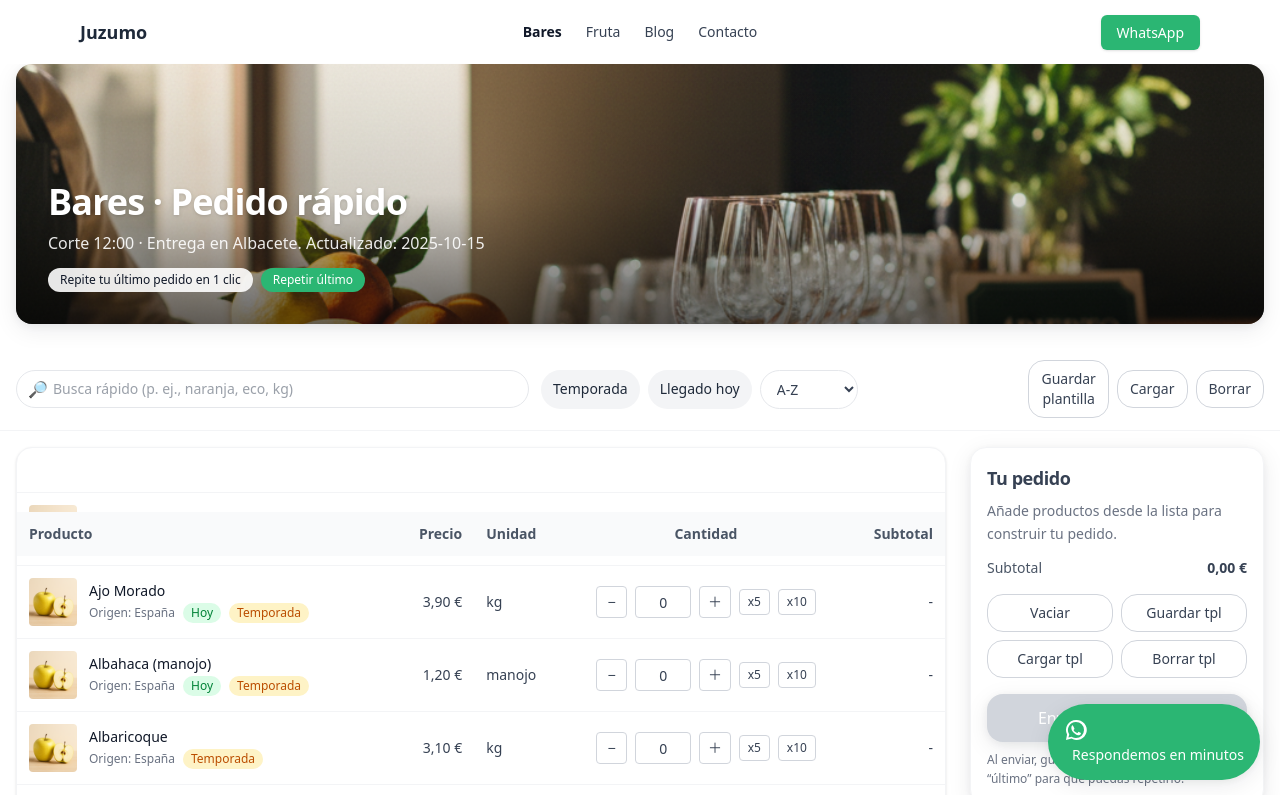
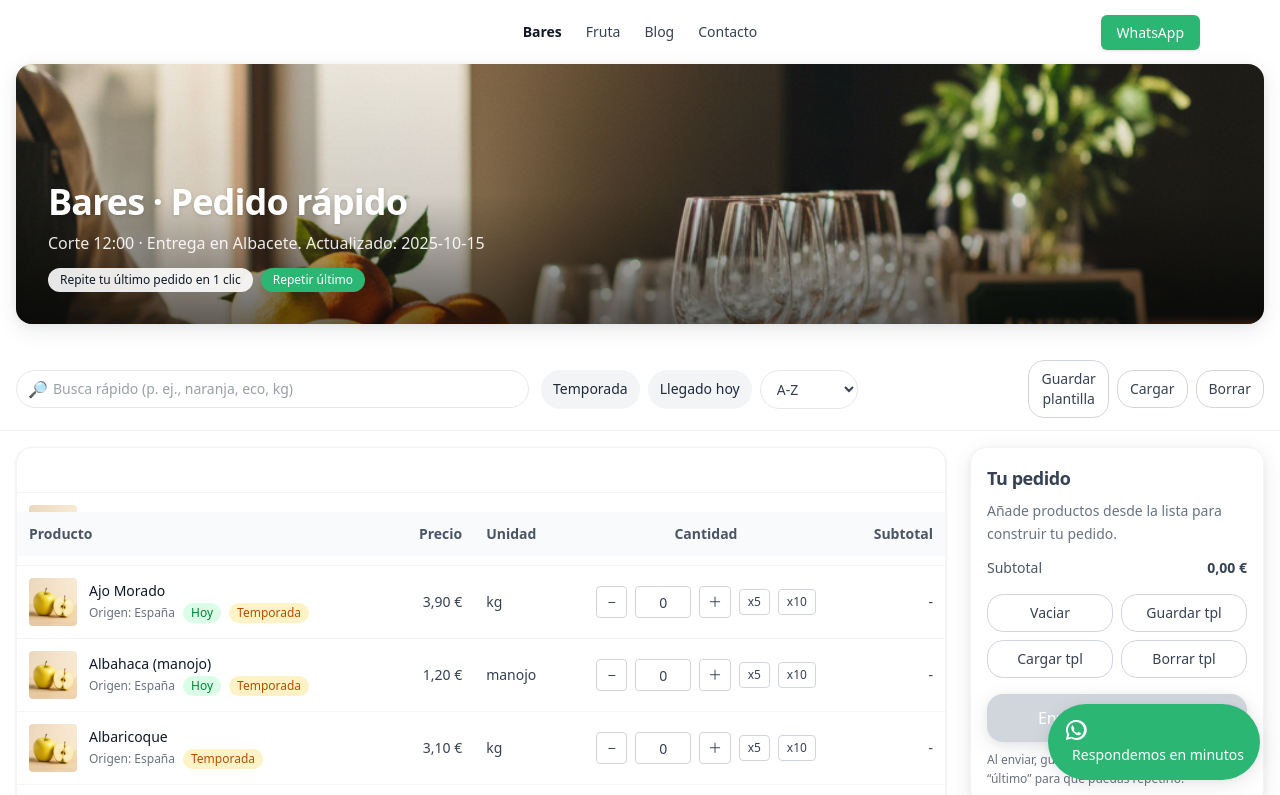
Before and after one commit to Ecomont/Juzumo, a Next.js app in the folder juzumoWeb/: page /bares in a window 1280 px wide. Shown: the top 795 px of the page. Built offline with nearby package versions, Linux system fonts and the light colour scheme.

Commit message:
Refactor code structure for improved readability and maintainability

```diff
--- a/juzumoWeb/app/globals.css
+++ b/juzumoWeb/app/globals.css
@@ -167,3 +167,37 @@
 @media (prefers-reduced-motion: reduce){
   *{ animation: none !important; transition: none !important; scroll-behavior: auto !important; }
 }
+
+/* ========= 11) Cruce logos ========= */
+@layer components{
+  /* Logo del hero (grande) */
+  .logo-hero{
+    opacity: 1;
+    transform: scale(1);
+    transition: opacity var(--dur-ui) var(--ease-inout), transform var(--dur-ui) var(--ease-inout);
+    will-change: opacity, transform;
+  }
+  /* Logo del nav (pequeño) */
+  .logo-nav{
+    opacity: 0;
+    transform: translateY(-4px);
+    pointer-events: none;
+    transition: opacity var(--dur-ui) var(--ease-inout), transform var(--dur-ui) var(--ease-inout);
+    will-change: opacity, transform;
+  }
+  /* Estado compacto: lo activa el Header via .nav-compact en <html> */
+  .nav-compact .logo-hero{
+    opacity: 0;
+    transform: scale(.96);
+    pointer-events: none;
+  }
+  .nav-compact .logo-nav{
+    opacity: 1;
+    transform: translateY(0);
+    pointer-events: auto;
+  }
+  /* Convierte /img/logo.svg a blanco sobre el hero (si no tienes versión blanca) */
+  .logo-white{
+    filter: invert(1) brightness(100%);
+  }
+}
--- a/juzumoWeb/app/page.tsx
+++ b/juzumoWeb/app/page.tsx
@@ -18,6 +18,7 @@ export default function Page() {
 
 
       <Hero
+
         titulo="Fruta fresca para tu bar"
         subtitulo="Entrega rápida, precios claros y producto de temporada."
         ctaLabel="Pedir por WhatsApp"
@@ -27,35 +28,38 @@ export default function Page() {
         caption="Vídeo sin audio mostrando fruta fresca y reparto."
       />
 
-      {/* Full-bleed wrapper to make the bar strip span the entire screen */}
-      <div className="relative left-1/2 right-1/2 -mx-[50vw] w-screen">
-        <div className="mx-auto transform-gpu md:scale-105">
+      <div id="nav-sentinel" className="h-px" />
+
+
+      {/* Full-bleed del BarStrip */}
+      <div className="relative left-1/2 right-1/2 -mx-[50vw] w-screen isolate z-0 mb-8 md:mb-12">
+        <div className="mx-auto transform-gpu md:scale-[1.01] relative z-0">
           <BarStrip />
         </div>
       </div>
 
+      {/* 👇 Sentinel: cuando desaparece del viewport, activamos el nav compacto */}
 
 
-      <SectionCard className="-mt-8">
-        <div className="grid gap-6 md:grid-cols-3 stagger">
-          <SectionCard style={{ ['--i' as any]: 0 }}>
+      {/* Cards stacked vertically */}
+      <section className="mx-auto max-w-6xl px-4 relative z-10 mt-0 md:mt-4 space-y-10 md:space-y-12">
+        <SectionCard className="p-6 md:p-8">
           <h2 className="text-h2 mb-6">Fruta destacada</h2>
           <FruitGrid fruits={FRUTAS.slice(0,6)} />
           <div className="mt-6"><Link className="underline" href="/fruta">Ver lista completa</Link></div>
         </SectionCard>
 
-          <SectionCard style={{ ['--i' as any]: 1 }}>
+        <SectionCard className="p-6 md:p-8">
           <h2 className="text-h2 mb-6">Reseñas</h2>
           <GoogleReviews /> {/* ⬅️ usa las reseñas de Google */}
           {/* El propio componente incluye botón “Ver en Google” */}
-            <div className="mt-8">
-              <QuizBienestar whatsapp={SITE.whatsapp} />
-            </div>
         </SectionCard>
 
-          {/* ...tu tercera columna si la hay... */}
-        </div>
+        <SectionCard className="p-6 md:p-8">
+          <h2 className="text-h2 mb-6">Quiz bienestar</h2>
+          <QuizBienestar whatsapp={SITE.whatsapp} />
         </SectionCard>
+      </section>
 
 
       <section className="mx-auto max-w-5xl px-4 py-16 text-center">
--- a/juzumoWeb/components/Header.tsx
+++ b/juzumoWeb/components/Header.tsx
@@ -22,40 +22,40 @@ const Header = () => {
 
     const headerRef = useRef<HTMLElement | null>(null);
 
-    // Scroll behavior: hide on scroll down, show on scroll up; solid when not over hero
     useEffect(() => {
   const el = headerRef.current;
   if (!el) return;
 
+  // 1) Ocultar al hacer scroll hacia abajo, mostrar al subir
   let lastY = window.scrollY;
   const onScroll = () => {
     const y = window.scrollY;
-            const goingDown = y > lastY + 4; // small hysteresis
-            const goingUp = y < lastY - 4;
+    const goingDown = y > lastY + 6;
+    const goingUp = y < lastY - 6;
     lastY = y;
+    if (goingDown && y > 24) el.classList.add('nav--hidden');
+    else if (goingUp) el.classList.remove('nav--hidden');
+  };
+  window.addEventListener('scroll', onScroll, { passive: true });
 
-            // Toggle hidden on scroll down
-            if (goingDown && y > 24) {
-                el.classList.add('nav--hidden');
-            } else if (goingUp) {
-                el.classList.remove('nav--hidden');
-            }
+  // 2) Compactar nav cuando el sentinel sale del viewport
+  const sentinel = document.getElementById('nav-sentinel');
+  const io = new IntersectionObserver(
+    ([entry]) => {
+      const compact = !entry.isIntersecting;
+      el.classList.toggle('nav--solid', compact);                // fondo/blurs del nav
+      document.documentElement.classList.toggle('nav-compact', compact); // cruza logos
+    },
+    { rootMargin: '-64px 0px 0px 0px' } // ajusta al alto real del header si no es 64px
+  );
+  if (sentinel) io.observe(sentinel);
 
-            // Solid after passing hero height (approx first viewport)
-            const hero = document.getElementById('hero');
-            const threshold = hero?.getBoundingClientRect().bottom ?? 0;
-            const isOverHero = threshold > 0; // bottom still visible in viewport
-            if (!isOverHero || y > (hero ? hero.offsetHeight - 64 : 200)) {
-                el.classList.add('nav--solid');
-            } else {
-                el.classList.remove('nav--solid');
-            }
+  return () => {
+    window.removeEventListener('scroll', onScroll);
+    io.disconnect();
   };
+}, []);
 
-        onScroll();
-        window.addEventListener('scroll', onScroll, { passive: true });
-        return () => window.removeEventListener('scroll', onScroll);
-    }, []);
 
     return (
         <header ref={headerRef} className="nav sticky top-0 z-50">
@@ -63,8 +63,14 @@ const Header = () => {
                 <div className="grid h-16 grid-cols-3 items-center">
                     {/* Left: brand */}
                     <div className="justify-self-start">
-                        <Link href="/" className="text-lg font-semibold text-gray-800">
-                            {SITE.nombre}
+                        <Link href="/" className="inline-flex items-center" aria-label={SITE.nombre}>
+                            {/* eslint-disable-next-line @next/next/no-img-element */}
+                            <img
+                                src="/img/logo.svg"
+                                alt={SITE.nombre}
+                                className="logo-nav h-8 w-auto"
+                                height={32}
+                            />
                         </Link>
                     </div>
 
--- a/juzumoWeb/components/Hero.tsx
+++ b/juzumoWeb/components/Hero.tsx
@@ -47,6 +47,15 @@ const Hero: React.FC<HeroProps> = ({
 
   <div className="absolute inset-0 z-10 flex items-center justify-center px-4">
         <div className="max-w-3xl text-center text-white">
+          {/* 👇 Logo grande del hero (blanco mediante filtro). aria-hidden para no duplicar nombre de marca */}
+          <img
+            src="/img/logo.svg"
+            alt=""
+            aria-hidden="true"
+            className="logo-hero mx-auto mb-6 h-16 w-auto md:h-20"
+            height={80}
+          />
+
           <h1 className="text-h1">{titulo}</h1>
           <p className="mt-4 text-body">{subtitulo}</p>
           <a
```
Also changed, not shown: juzumoWeb/public/img/logo.svg (added). Lines whose indentation alone changed are shown as unchanged.
